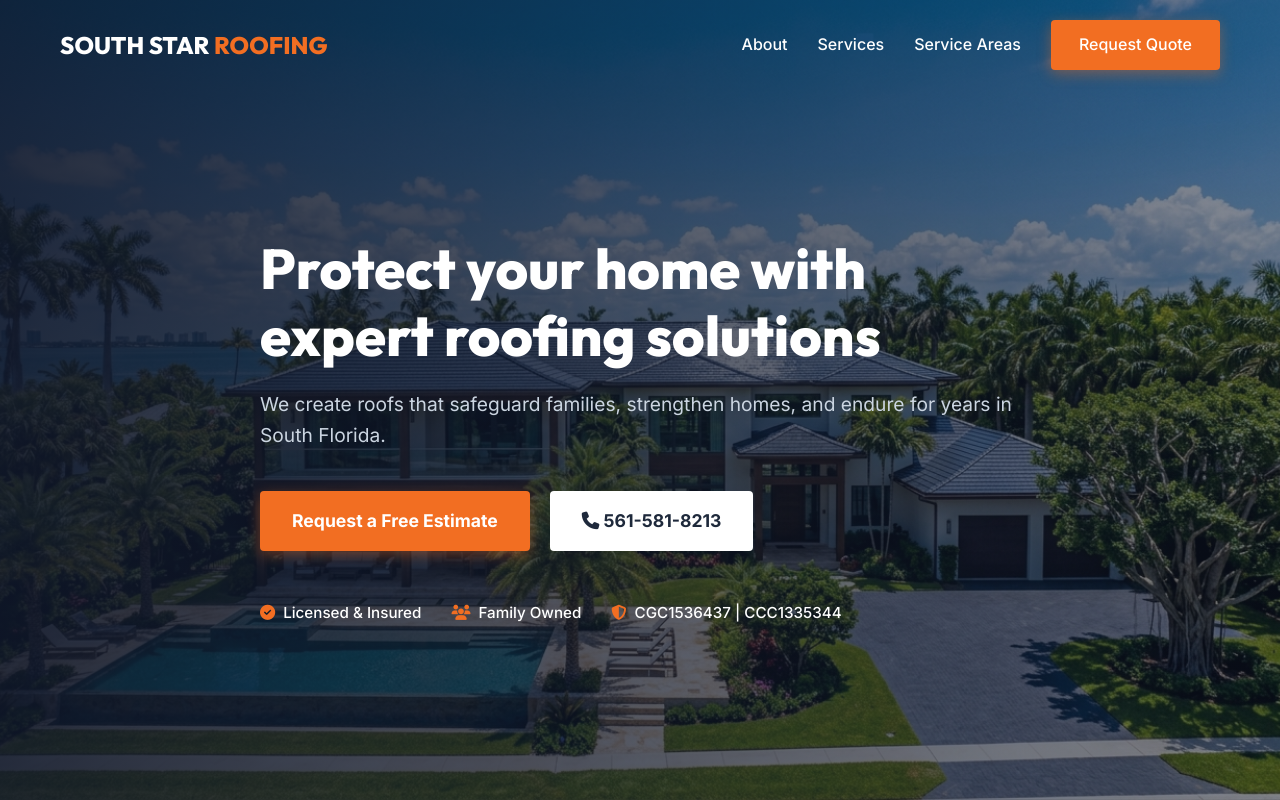
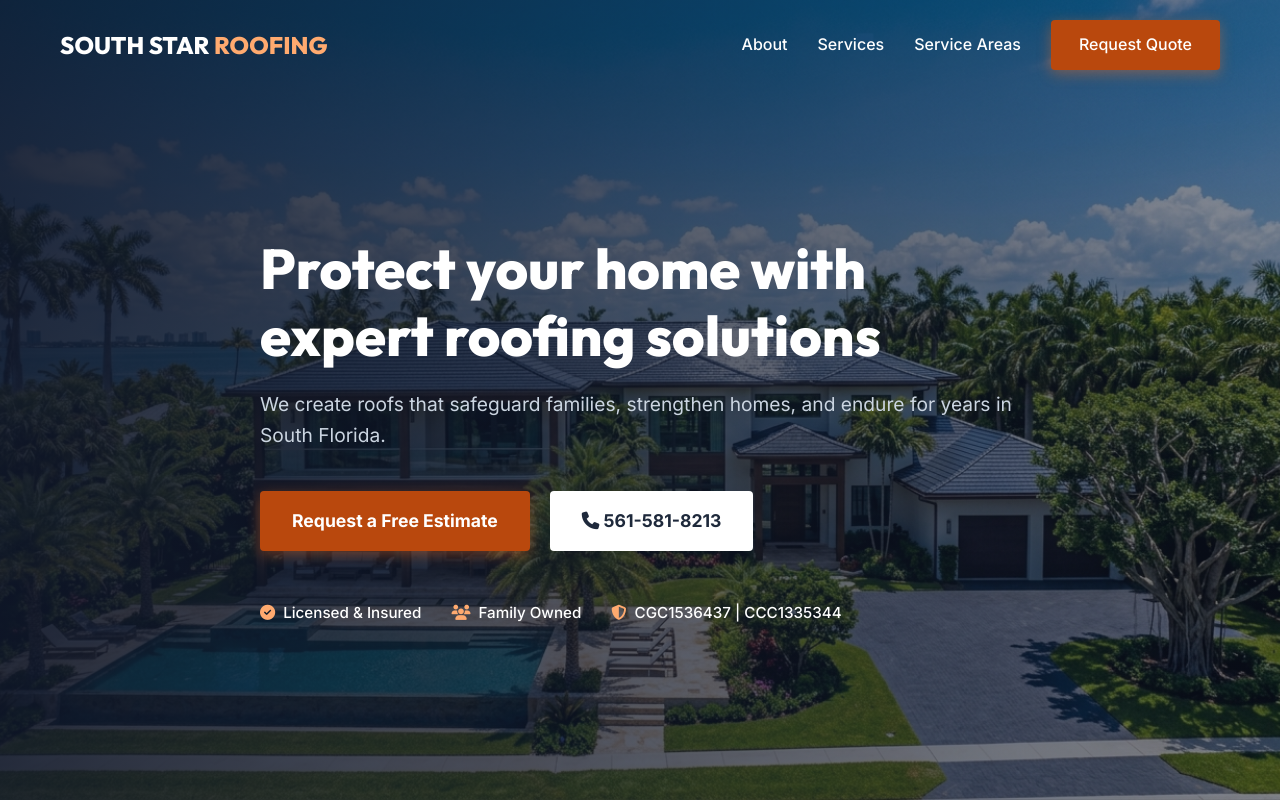
Before and after one commit to ysfpcm/SouthStarRoofing, a plain HTML site: page index.html in a window 1280 px wide. Shown: the top 800 px of the page. Drawn offline with Linux system fonts and the light colour scheme.

Commit message:
Improve contrast for roofing site calls to action (#16)

```diff
--- a/style.css
+++ b/style.css
@@ -1,6 +1,7 @@
 :root {
-    --primary-color: #F26E22; /* Vibrant Safety Orange */
-    --primary-hover: #D95D1A;
+    --primary-color: #B9480D;
+    --primary-hover: #963A0A;
+    --primary-light: #FFAA6F;
     --secondary-color: #1E293B; /* Deep Navy / Slate */
     --text-color: #334155;
     --text-light: #64748B;
@@ -181,6 +182,10 @@ header.scrolled .logo a {
 }
 
 .logo span {
+    color: var(--primary-light);
+}
+
+header.scrolled .logo span {
     color: var(--primary-color);
 }
 
@@ -200,6 +205,10 @@ header.scrolled .nav-links a {
 }
 
 .nav-links a:hover {
+    color: var(--primary-light);
+}
+
+header.scrolled .nav-links a:hover {
     color: var(--primary-color);
 }
 
@@ -270,6 +279,7 @@ header.scrolled .mobile-menu-toggle {
 .mobile-links .btn-primary {
     text-align: center;
     margin-top: 20px;
+    color: var(--white);
 }
 
 /* Mobile Tap to call bar */
@@ -362,7 +372,7 @@ header.scrolled .mobile-menu-toggle {
 }
 
 .trust-badges .badge i {
-    color: var(--primary-color);
+    color: var(--primary-light);
 }
 
 /* About Grid */
@@ -619,7 +629,7 @@ footer {
 }
 
 .footer-col ul a:hover {
-    color: var(--primary-color);
+    color: var(--primary-light);
 }
 
 .social-links {
```
